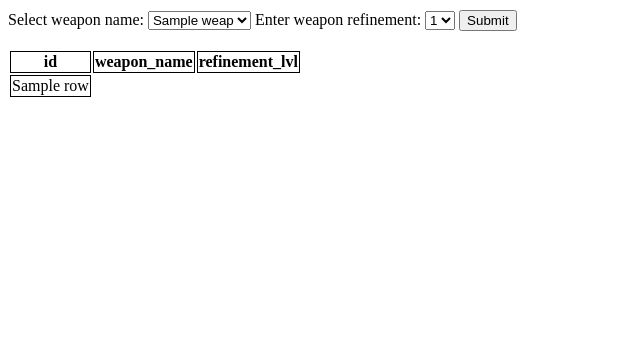
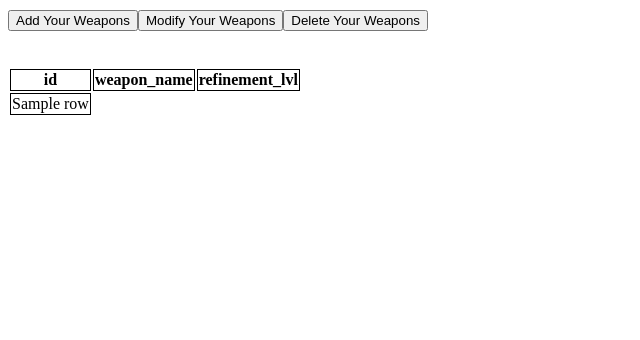
Before and after one commit to rachaeltc/genshindb_cs3200, a Flask app: template templates/weapons.html in a window 1280 px wide. Shown: the part 142-482 px from the top of the page, without its empty margins (0-640 px from the left). Run offline with Flask 2, Linux system fonts and the light colour scheme; the template is opened without the code that fills it: most values are stand-ins (such as "Sample title", 1, 10 or a date in 2020).

Commit message:
added navbar to weapons page

```diff
--- a/app.py
+++ b/app.py
@@ -81,18 +81,32 @@
     output4 = cur.fetchall()
     cur.close()
 
+    cont = False
+    if len(output4) > 0:
+        cont = True
+
     if request.method == "POST":
-        cur = connection.cursor()
-        cur.callproc("add_user_weapon", (request.form["weapon"], request.form["refinementlvl"],))
-        cur.execute("SELECT * FROM user_weapon")
-        output5 = cur.fetchall()
-        connection.commit() #!!!
-        cur.close()
-        return render_template("weapons.html",
-            weapons = gs_weaponnames, output = output5, proceed = True)
+        if request.form["button_id"] == "add":
+            return render_template("weapons.html",
+                weapons = gs_weaponnames, output = output4, mode = "add", proceed = cont)
+        elif request.form["button_id"] == "mod":
+            return render_template("weapons.html",
+                weapons = gs_weaponnames, output = output4, mode = "mod", proceed = cont)
+        elif request.form["button_id"] == "del":
+            return render_template("weapons.html",
+                weapons = gs_weaponnames, output = output4, mode = "del", proceed = cont)
+        if request.form["button_id"] == "add user weapon":
+            cur = connection.cursor()
+            cur.callproc("add_user_weapon", (request.form["weapon"], request.form["refinementlvl"],))
+            cur.execute("SELECT * FROM user_weapon")
+            output5 = cur.fetchall()
+            connection.commit() #!!!
+            cur.close()
+            return render_template("weapons.html",
+                weapons = gs_weaponnames, output = output5, mode = "add", proceed = cont)
     else:
         return render_template("weapons.html",
-        weapons = gs_weaponnames, output = output4, proceed = False)
+        weapons = gs_weaponnames, output = output4, mode = "add", proceed = cont)
 
 @app.route("/characters", methods=['POST', 'GET'])
 def enter_characters():
--- a/static/css/style.css
+++ b/static/css/style.css
@@ -47,3 +47,19 @@
 th, td {
     border: 1px solid black;
 }
+
+ul {
+    list-style-type: none;
+    margin: 0;
+    padding: 0;
+    overflow: hidden;
+}
+
+li {
+    float: left;
+  }
+
+
+.option {
+    display: inline;
+}
--- a/templates/base.html
+++ b/templates/base.html
@@ -14,6 +14,8 @@
             </div>
 
             <div class="pagecontent">
+                {% block navbar %} {% endblock %}
+                <br />
                 {% block content %} {% endblock %}
                 <br />
                 {% block output %} {% endblock %}
--- a/templates/weapons.html
+++ b/templates/weapons.html
@@ -5,7 +5,33 @@
 <p> <a class="btn" href="{{ url_for('logout') }}">Logout</a> </p>
 {% endblock %}
 
+{% block navbar %}
+<div class = "nav">
+<ul>
+    <li class="option">
+        <form action="#" method ="post">
+        <input type="hidden" name="button_id" value="add" />
+        <input type="submit" value="Add Your Weapons"/>
+        </form>
+    </li>
+    <li class="option">
+        <form action="#" method ="post">
+        <input type="hidden" name="button_id" value="mod" />
+        <input type="submit" value="Modify Your Weapons"/>
+        </form>
+    </li>
+    <li class="option">
+        <form action="#" method ="post">
+        <input type="hidden" name="button_id" value="del" />
+        <input type="submit" value="Delete Your Weapons"/>
+        </form>
+    </li>
+</ul>
+</div>
+{% endblock %}
+
 {% block content %}
+{% if mode == "add" %}
 <form action="#" method ="post">
     <label for="weapon">Select weapon name:</label>
     <select name="weapon">
@@ -21,8 +47,15 @@
         <option value=4> 4 </option>
         <option value=5> 5 </option>
     </select>
+    <input type="hidden" name="button_id" value="add user weapon" />
     <input type="submit" value="Submit"/>
 </form>
+{% elif mode == "mod" %}
+<p> modify weapons </p>
+{% elif mode == "del" %}
+<p> delete weapons</p>
+{% endif %}
+
 {% endblock %}
 
 {% block output %}
```
